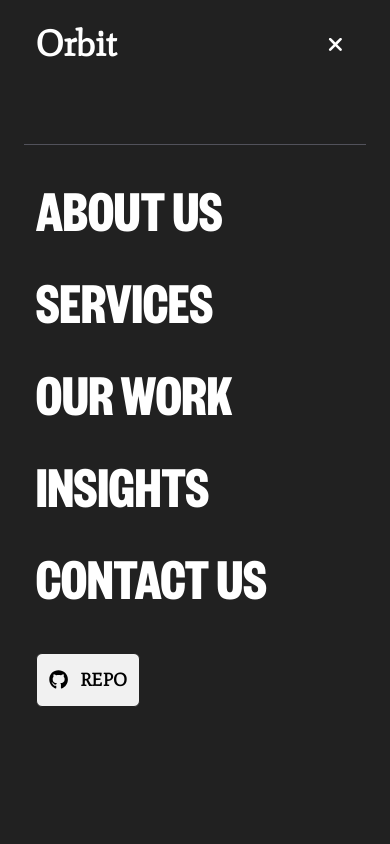
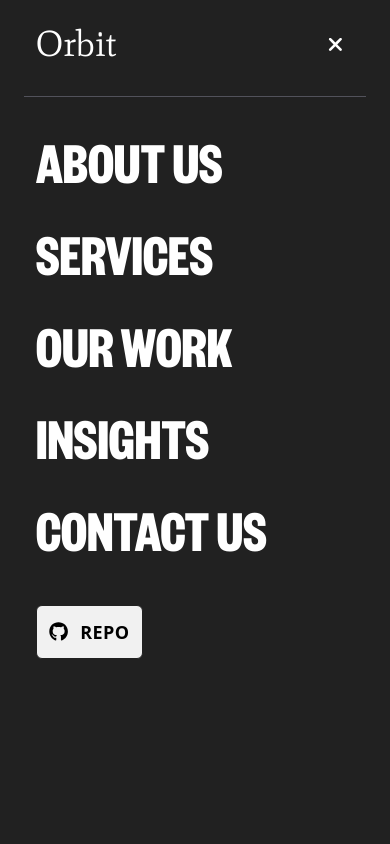
Before and after one commit to Shoaib-Imrann/Orbit, a React (Vite) app: page / in a window 390 px wide. Both pictures are taken after a click on the button 341 px from the left and 43 px from the top of the page. Shown: the top 844 px of the page. Built offline with nearby package versions, Linux system fonts and the light colour scheme.

Commit message:
Update NavMenu.jsx

```diff
--- a/src/components/NavMenu.jsx
+++ b/src/components/NavMenu.jsx
@@ -11,7 +11,7 @@ function NavMenu({ handleMenuToggle }) {
         <div className="logo">
           <NavLink
             to="/"
-            className="text-4xl text-white font-semibold"
+            className="text-4xl text-white"
             onClick={handleMenuToggle}
           >
             Orbit
@@ -21,14 +21,14 @@ function NavMenu({ handleMenuToggle }) {
           <FaXmark size={"1.3em"} color="white" />
         </button>
       </div>
-      <div className="border-t-[1px] mt-20 border-zinc-600"></div>
+      <div className="border-t-[1px] mt-8 border-zinc-600"></div>
       <div className="mt-12 flex flex-col gap-8">
         <NavLink
           to="/about"
           onClick={handleMenuToggle}
           className={({ isActive }) =>
             `text-white text-6xl uppercase font-['Founders_Grotesk_X-Condensed'] font-semibold rounded-lg hover:bg-black/15 px-3 ${
-              isActive ? "underline underline-offset-8 " : ""
+              isActive ? "underline underline-offset-8 text-[#CDEA67]" : ""
             } `
           }
         >
@@ -38,7 +38,7 @@ function NavMenu({ handleMenuToggle }) {
           to="/services"
           className={({ isActive }) =>
             `text-white text-6xl uppercase font-['Founders_Grotesk_X-Condensed'] font-semibold rounded-lg hover:bg-black/15 px-3 ${
-              isActive ? "underline underline-offset-8 " : ""
+              isActive ? "underline underline-offset-8 text-[#CDEA67]" : ""
             } `
           }
           onClick={handleMenuToggle}
@@ -49,7 +49,7 @@ function NavMenu({ handleMenuToggle }) {
           to="/work"
           className={({ isActive }) =>
             `text-white text-6xl uppercase font-['Founders_Grotesk_X-Condensed'] font-semibold rounded-lg hover:bg-black/15 px-3 ${
-              isActive ? "underline underline-offset-8 " : ""
+              isActive ? "underline underline-offset-8 text-[#CDEA67]" : ""
             } `
           }
           onClick={handleMenuToggle}
@@ -60,7 +60,7 @@ function NavMenu({ handleMenuToggle }) {
           to="/insights"
           className={({ isActive }) =>
             `text-white text-6xl uppercase font-['Founders_Grotesk_X-Condensed'] font-semibold rounded-lg hover:bg-black/15 px-3 ${
-              isActive ? "underline underline-offset-8 " : ""
+              isActive ? "underline underline-offset-8 text-[#CDEA67]" : ""
             } `
           }
           onClick={handleMenuToggle}
@@ -71,7 +71,7 @@ function NavMenu({ handleMenuToggle }) {
           to="/contact"
           className={({ isActive }) =>
             `text-white text-6xl uppercase font-['Founders_Grotesk_X-Condensed'] font-semibold rounded-lg hover:bg-black/15 px-3 ${
-              isActive ? "underline underline-offset-8 " : ""
+              isActive ? "underline underline-offset-8 text-[#CDEA67]" : ""
             } `
           }
           onClick={handleMenuToggle}
@@ -79,7 +79,7 @@ function NavMenu({ handleMenuToggle }) {
           Contact Us
         </NavLink>
         <div className="px-3">
-        <motion.div
+          <motion.div
             className="flex justify-center w-fit items-center gap-3 border-[1px] px-3 py-3 rounded-md border-[#212121] bg-transparent "
             initial="rest"
             whileHover="hover"
@@ -100,16 +100,16 @@ function NavMenu({ handleMenuToggle }) {
               ease: [0.85, 0, 0.15, 1],
             }}
           >
-            <FaGithub size={"1.2em"}/>
+            <FaGithub size={"1.2em"} />
             <a
-              href=""
+              href="https://github.com/Shoaib-Imrann/Orbit"
               target="_blank"
-              className="uppercase text-lg font-semibold tracking-wide"
+              className="uppercase text-lg font-sans font-semibold tracking-wide"
             >
               Repo
             </a>
           </motion.div>
-          </div>
+        </div>
       </div>
     </div>
   );
```
